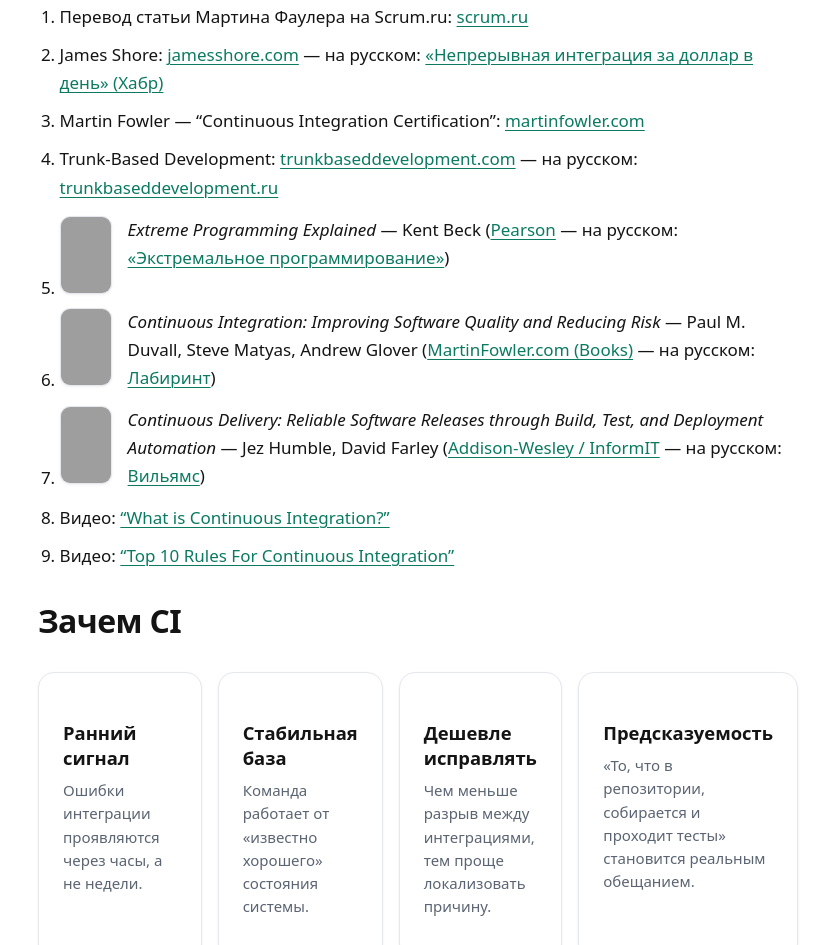
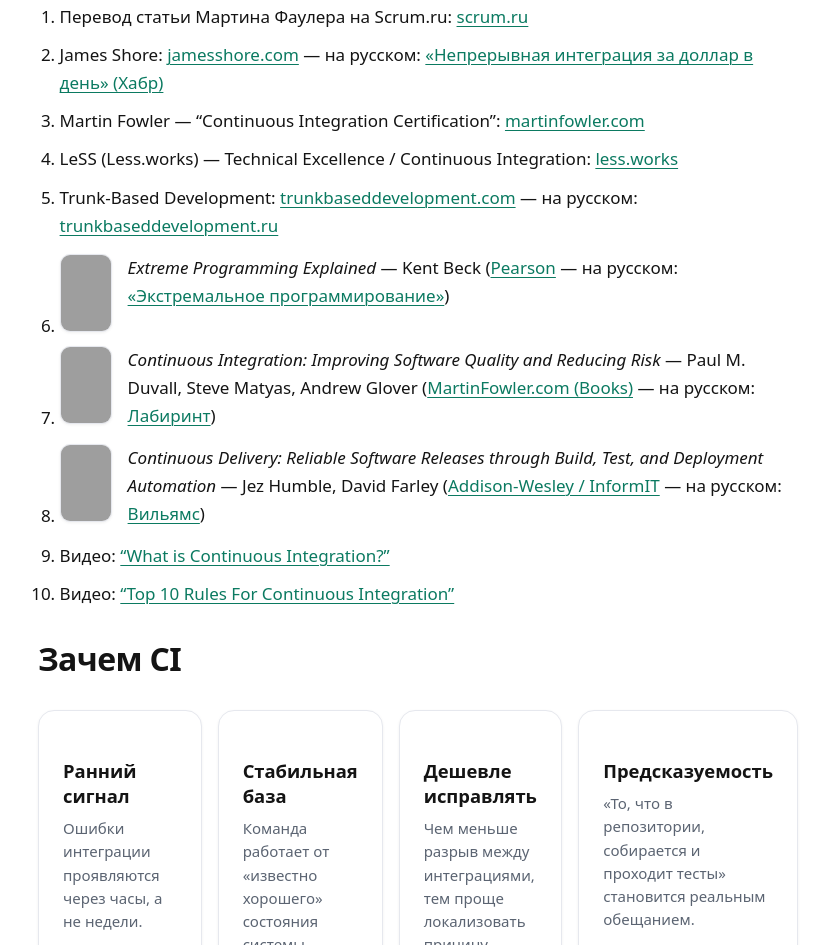
Before and after one commit to 2heoh/continuouis-integration-workshop, a plain HTML site: page docs/continuous-integration.html in a window 1280 px wide. Shown: the part 1552-2497 px from the top of the page, without its empty margins (34-863 px from the left). Drawn offline with Linux system fonts and the light colour scheme; grey boxes are pictures that could not be loaded.

Commit message:
Add LeSS CI reference to sources

```diff
--- a/docs/continuous-integration.html
+++ b/docs/continuous-integration.html
@@ -63,6 +63,7 @@
             <li>Перевод статьи Мартина Фаулера на Scrum.ru: <a href="https://scrum.ru/tpost/f5ldmg18n1-neprerivnaya-integratsiya-chast-1">scrum.ru</a></li>
             <li>James Shore: <a href="https://www.jamesshore.com/v2/blog/2006/continuous-integration-on-a-dollar-a-day">jamesshore.com</a> — на русском: <a href="https://habr.com/ru/articles/151854/">«Непрерывная интеграция за доллар в день» (Хабр)</a></li>
             <li>Martin Fowler — “Continuous Integration Certification”: <a href="https://martinfowler.com/bliki/ContinuousIntegrationCertification.html">martinfowler.com</a></li>
+            <li>LeSS (Less.works) — Technical Excellence / Continuous Integration: <a href="https://less.works/ru/less/technical-excellence/continuous-integration">less.works</a></li>
             <li>Trunk-Based Development: <a href="https://trunkbaseddevelopment.com/">trunkbaseddevelopment.com</a> — на русском: <a href="https://trunkbaseddevelopment.ru/">trunkbaseddevelopment.ru</a></li>
             <li class="source-book">
               <div class="source-book__row">
```
